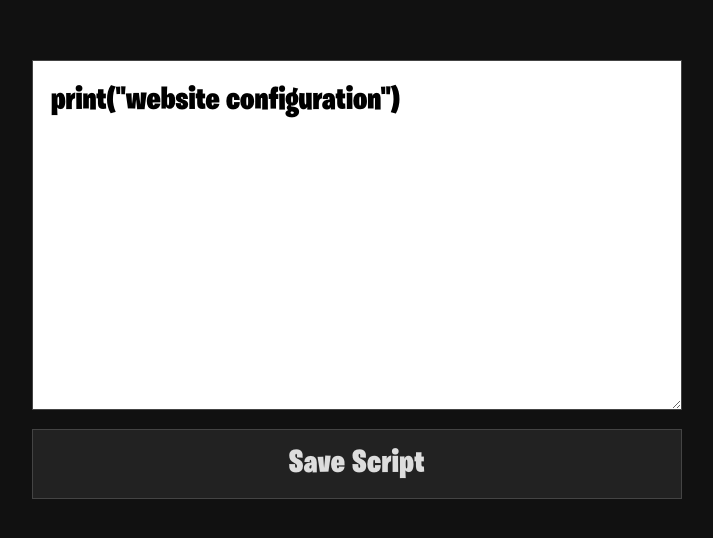
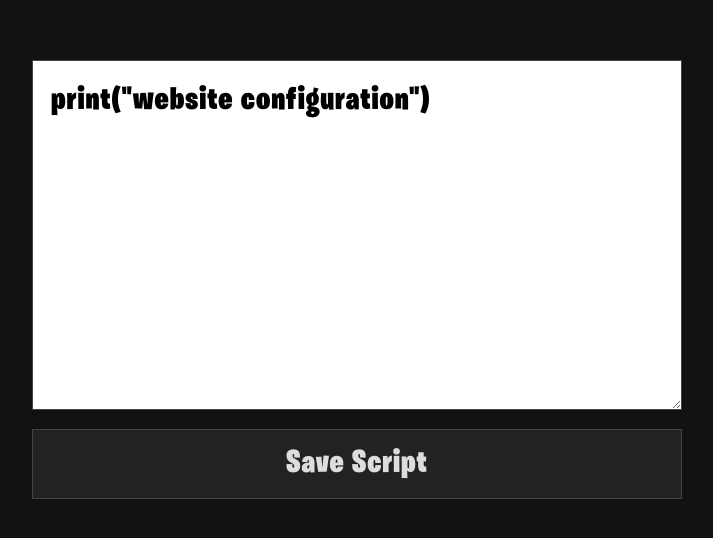
Before and after one commit to hehefhgdfgt/lua-script-manager, a website: page public/index.html in a window 1280 px wide. Shown: the whole page, without its empty margins (283-996 px from the left). Drawn offline with Linux system fonts and the light colour scheme.

Commit message:
Reduce letter-spacing to 1px

```diff
--- a/public/index.html
+++ b/public/index.html
@@ -38,6 +38,7 @@
             -moz-osx-font-smoothing: grayscale;
             text-rendering: optimizeLegibility;
             image-rendering: -webkit-optimize-contrast;
+            letter-spacing: 1px;
         }
         textarea:focus {
             outline: none;
@@ -53,7 +54,7 @@
             font-family: 'Fortnite', cursive;
             font-size: 32px;
             cursor: pointer;
-            letter-spacing: 0.5px;
+            letter-spacing: 1px;
             -webkit-font-smoothing: antialiased;
             -moz-osx-font-smoothing: grayscale;
             text-rendering: optimizeLegibility;
```
